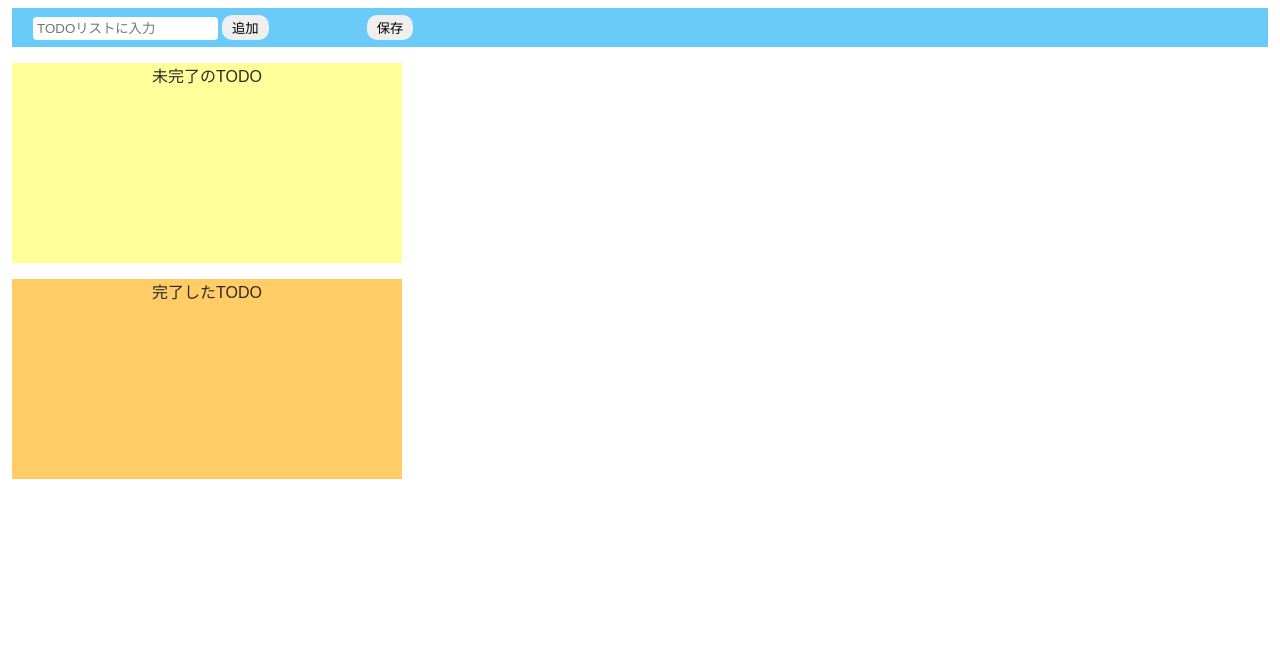
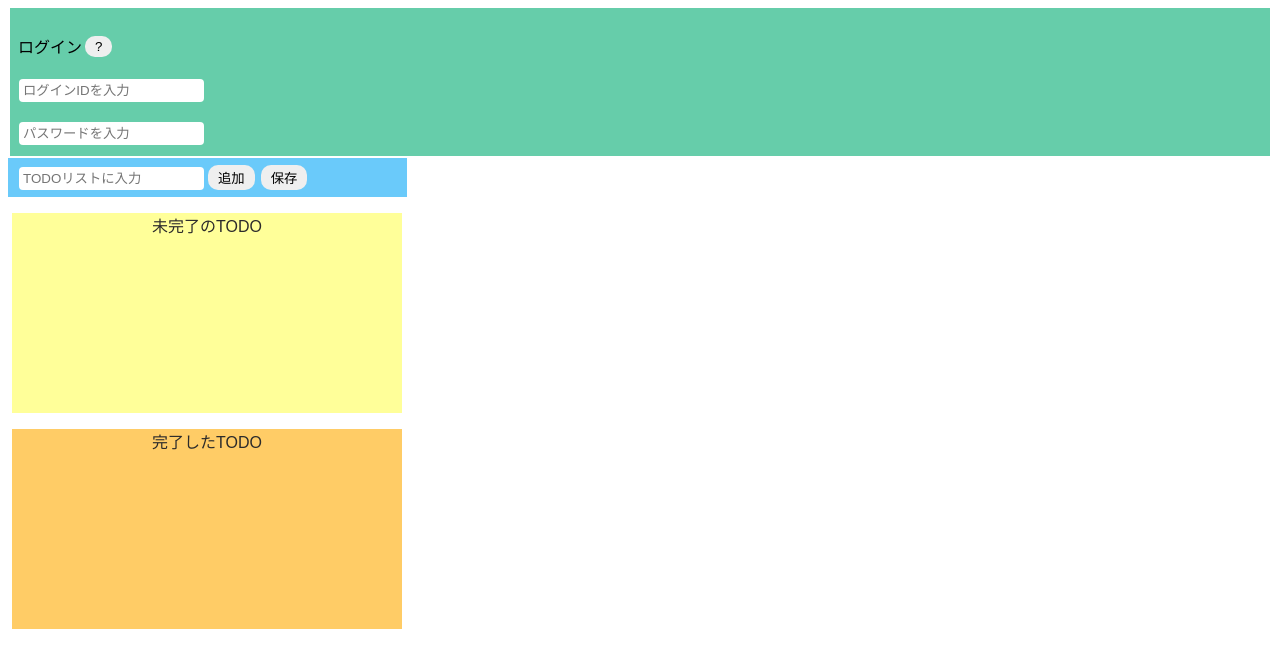
Before and after one commit to CreaterSEDre/TodoMakeMySelf, a React (Create React App) app: page / in a window 1280 px wide. Shown: the top 668 px of the page. Built offline with nearby package versions, Linux system fonts and the light colour scheme.

Commit message:
marge_20220302

```diff
--- a/src/App.jsx
+++ b/src/App.jsx
@@ -3,6 +3,7 @@ import { useState } from "react";
 import { InputTODO } from "./components/InputTODO";
 import { IncompleteTODO } from "./components/IncompleteTODO";
 import { CompleteTODO } from "./components/CompleteTODO";
+import { Login } from "./components/Login";
 
 export const TodoApp = () => {
   const [inputText, setInputText] = useState("");
@@ -50,6 +51,7 @@ export const TodoApp = () => {
 
   return (
     <>
+      <Login />
       <InputTODO
         todoText={inputText}
         onChange={onClickChangeText}
--- a/src/components/InputTODO.jsx
+++ b/src/components/InputTODO.jsx
@@ -13,9 +13,7 @@ export const InputTODO = (props) => {
       <button onClick={clickAdd} disabled={disabled}>
         追加
       </button>
-      <button style={{ marginLeft: "95px" }} onClick={onClickSave}>
-        保存
-      </button>
+      <button onClick={onClickSave}>保存</button>
     </div>
   );
 };
--- /dev/null
+++ b/src/components/Login.jsx
@@ -0,0 +1,28 @@
+import React from "react";
+
+const LoginStyle = {
+  backgroundColor: "#66cdaa",
+  padding: "8px",
+  paddingBottom: "10px",
+  paddingTop: "10px",
+  margin: "2px"
+};
+
+export const Login = () => {
+  return (
+    <>
+      <div style={LoginStyle}>
+        <div className="list-row">
+          <p>ログイン</p>
+          <tooltip tooltipText="test">
+            <button>?</button>
+          </tooltip>
+        </div>
+        <input type="text" placeholder="ログインIDを入力" />
+        <br />
+        <br />
+        <input type="password" placeholder="パスワードを入力" />
+      </div>
+    </>
+  );
+};
--- a/src/styles.css
+++ b/src/styles.css
@@ -1,8 +1,10 @@
 .input-area {
   background-color: #6acafa;
-  padding: 4px 4px;
-  margin: 4px;
-  padding-left: 20px;
+  padding: 4px;
+  padding-left: 10px;
+  height: 30px;
+  width: 385px;
+  display: table-cell;
 }
 
 .incomplete-area {
```
